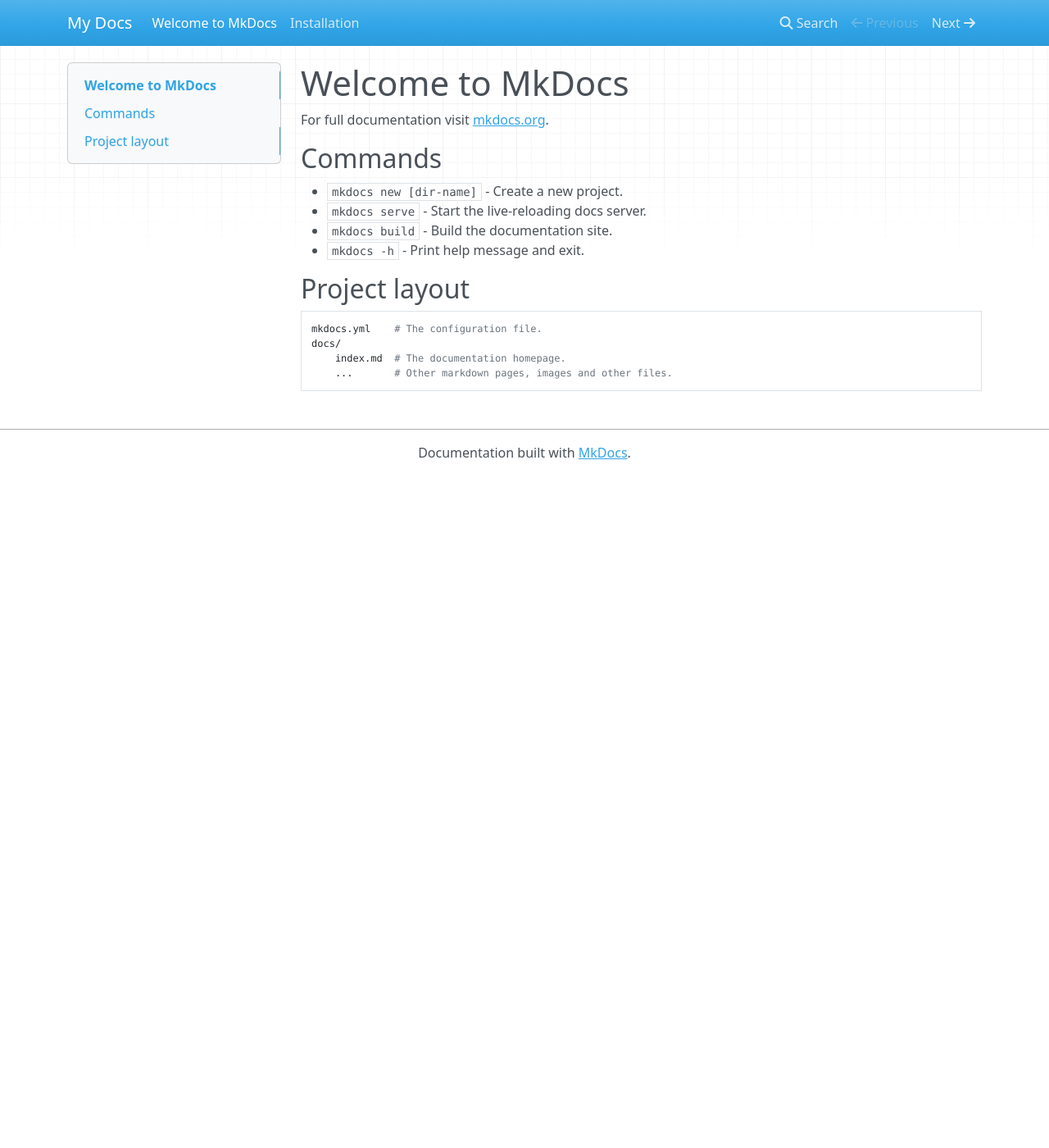
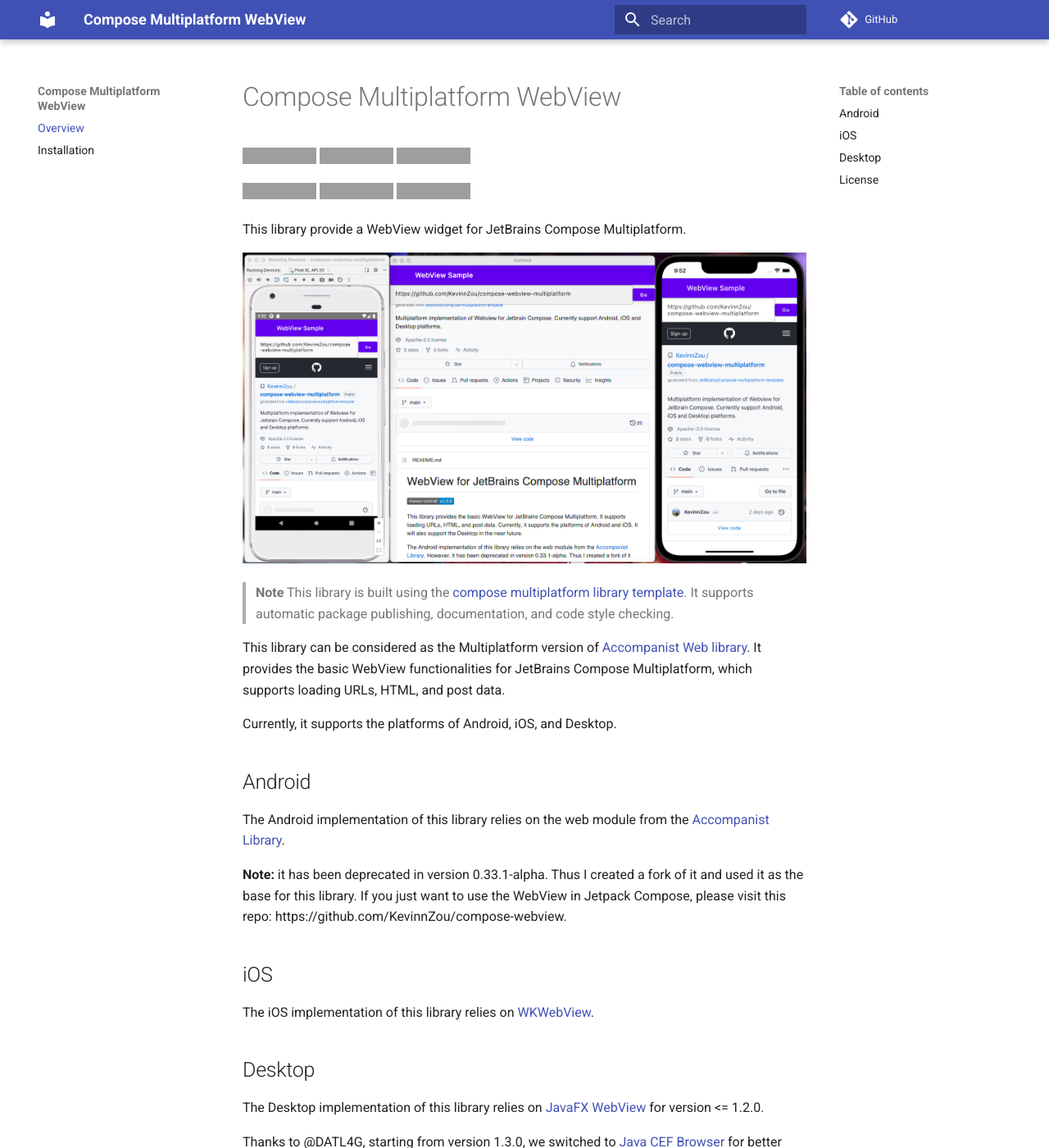
Before and after one commit to KevinnZou/compose-webview-multiplatform, an MkDocs documentation site: the page built from docs/index.md, in a window 1280 px wide and 1400 px high. Shown: the whole window at 82% size. Built offline with MkDocs 1.6.1 and Material for MkDocs 9.7.7, drawn with Linux system fonts in a browser that asks for light colours; nearby versions of some CDN libraries; comment, search, counter and statistics services are not loaded; some of the changed text lies outside the part shown; grey boxes are pictures that could not be loaded.

Commit message:
feat:MkDocs OverView

````diff
--- a/docs/index.md
+++ b/docs/index.md
@@ -1,17 +1,59 @@
-# Welcome to MkDocs
+# Compose Multiplatform WebView
 
-For full documentation visit [mkdocs.org](https://www.mkdocs.org).
+[![Maven Central](https://img.shields.io/maven-central/v/io.github.kevinnzou/compose-webview-multiplatform.svg)](https://search.maven.org/artifact/io.github.kevinnzou/compose-webview-multiplatform)
+[![Kotlin](https://img.shields.io/badge/kotlin-v1.9.20-blue.svg?logo=kotlin)](http://kotlinlang.org)
+[![Compose Multiplatform](https://img.shields.io/badge/Compose%20Multiplatform-v1.5.10-blue)](https://github.com/JetBrains/compose-multiplatform)
 
-## Commands
+![badge-android](http://img.shields.io/badge/platform-android-6EDB8D.svg?style=flat)
+![badge-ios](http://img.shields.io/badge/platform-ios-CDCDCD.svg?style=flat)
+![badge-desktop](http://img.shields.io/badge/platform-desktop-DB413D.svg?style=flat)
 
-* `mkdocs new [dir-name]` - Create a new project.
-* `mkdocs serve` - Start the live-reloading docs server.
-* `mkdocs build` - Build the documentation site.
-* `mkdocs -h` - Print help message and exit.
+This library provide a WebView widget for JetBrains Compose Multiplatform.
 
-## Project layout
+<img src="media/cmm-webview-sample.png" height="500">
 
-    mkdocs.yml    # The configuration file.
-    docs/
-        index.md  # The documentation homepage.
-        ...       # Other markdown pages, images and other files.
+> **Note**
+> This library is built using the [compose multiplatform library template](https://github.com/KevinnZou/compose-multiplatform-library-template).
+> It supports automatic package publishing, documentation, and code style checking.
+
+This library can be considered as the Multiplatform version of [Accompanist Web library](https://github.com/google/accompanist/tree/main/web).
+It provides the basic WebView functionalities for JetBrains Compose Multiplatform, which supports loading URLs, HTML, and post data.
+
+Currently, it supports the platforms of Android, iOS, and Desktop.
+
+## Android
+
+The Android implementation of this library relies on the web module from the [Accompanist Library](https://github.com/google/accompanist/tree/main/web).
+
+**Note:** it has been deprecated in version 0.33.1-alpha. Thus I created a fork of it and used it as the base for this library. If you just want to use the WebView in Jetpack Compose, please visit this repo: https://github.com/KevinnZou/compose-webview.
+
+## iOS
+The iOS implementation of this library relies on [WKWebView](https://developer.apple.com/documentation/webkit/wkwebview).
+
+## Desktop
+
+The Desktop implementation of this library relies on [JavaFX WebView](https://docs.oracle.com/javase/8/javafx/api/javafx/scene/web/WebView.html) for version <= 1.2.0.
+
+Thanks to @DATL4G, starting from version 1.3.0, we switched to [Java CEF Browser](https://github.com/chromiumembedded/java-cef) for better performance.
+
+Starting from version 1.7.0, we switched from Java CEF Browser to [Kotlin CEF Browser](https://github.com/DatL4g/KCEF/tree/master) for more features and better performance.
+
+**Note:** After switching to KCEF, developers need to configure it for the desktop app. Please see the [README.desktop.md](https://github.com/KevinnZou/compose-webview-multiplatform/blob/main/README.desktop.md) for more details.
+
+## License
+
+```
+Copyright 2023 Kevin Zou
+
+Licensed under the Apache License, Version 2.0 (the "License");
+you may not use this file except in compliance with the License.
+You may obtain a copy of the License at
+
+   http://www.apache.org/licenses/LICENSE-2.0
+
+Unless required by applicable law or agreed to in writing, software
+distributed under the License is distributed on an "AS IS" BASIS,
+WITHOUT WARRANTIES OR CONDITIONS OF ANY KIND, either express or implied.
+See the License for the specific language governing permissions and
+limitations under the License.
+```
--- a/mkdocs.yml
+++ b/mkdocs.yml
@@ -1 +1,14 @@
-site_name: My Docs
+# Project information
+site_name: Compose Multiplatform WebView
+site_description: 'WebView for JetBrains Compose Multiplatform'
+site_author: 'Kevin Zou'
+repo_url: 'https://github.com/KevinnZou/compose-webview-multiplatform'
+
+# Configuration
+theme:
+  name: material
+
+# Navigation
+nav:
+  - 'Overview': index.md
+  - 'Installation': installation.md
````
Also changed, not shown: docs/media/cmm-webview-sample.png (added).
